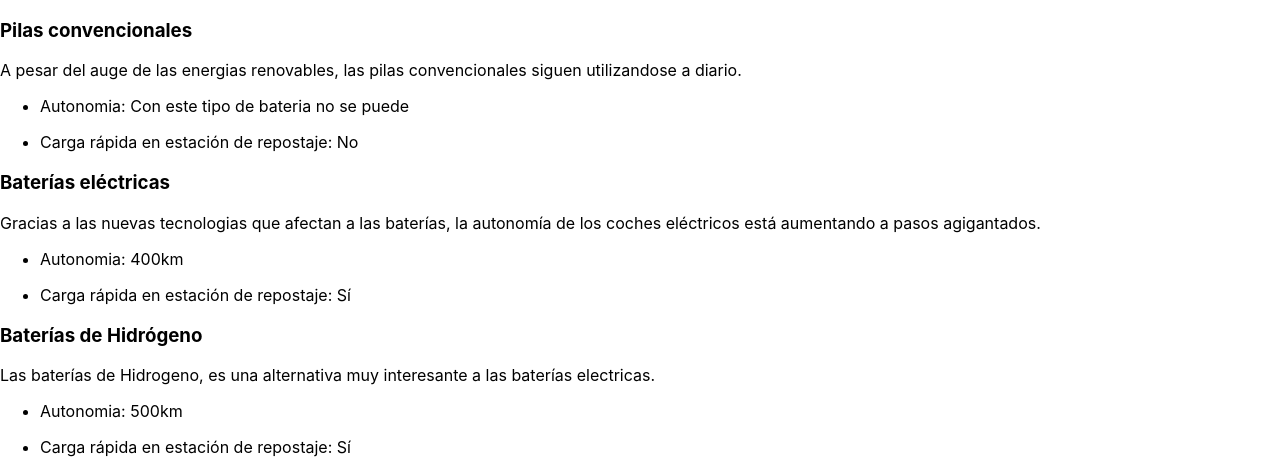
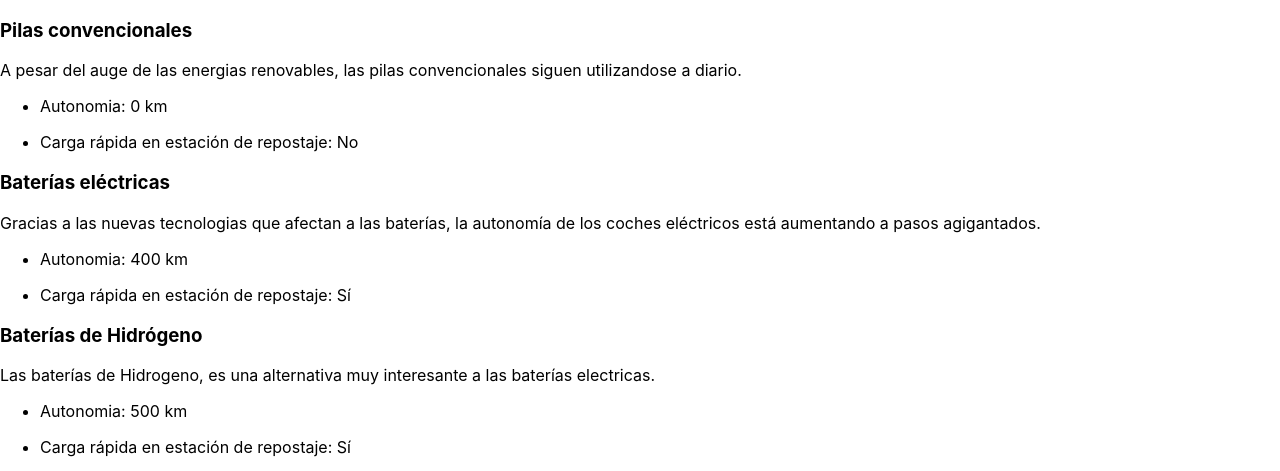
Before and after one commit to rvn87/cursoreact, a React (Create React App) app: page / in a window 1280 px wide. Shown: the top 471 px of the page. Built offline with nearby package versions, Linux system fonts and the light colour scheme.

Commit message:
Prop-Types

```diff
--- a/package.json
+++ b/package.json
@@ -6,6 +6,7 @@
     "@testing-library/jest-dom": "^5.16.5",
     "@testing-library/react": "^13.4.0",
     "@testing-library/user-event": "^13.5.0",
+    "prop-type": "^0.0.1",
     "react": "^18.2.0",
     "react-dom": "^18.2.0",
     "react-scripts": "5.0.1",
--- a/src/Componentes/Autonomia.jsx
+++ b/src/Componentes/Autonomia.jsx
@@ -1,4 +1,5 @@
 import React, { Component } from 'react';
+import PropTypes from 'prop-types';
 
 class Autonomia extends Component{
 
@@ -6,11 +7,15 @@ class Autonomia extends Component{
         return (
         <>
             <ul>
-                <li>Autonomia: { this.props.km }</li>
+                <li>Autonomia: { this.props.km } km</li>
             </ul>
         </>
         )
     }
 }
 
+Autonomia.propTypes = {
+    km: PropTypes.number.isRequired
+}
+
 export default Autonomia;
--- a/src/Componentes/Baterias.jsx
+++ b/src/Componentes/Baterias.jsx
@@ -10,7 +10,7 @@ function BateriasLitio() {
             Gracias a las nuevas tecnologias que afectan a las baterías,
             la autonomía de los coches eléctricos está aumentando a pasos agigantados.
             </p>
-            <Autonomia km='400km' />
+            <Autonomia km={ 400 } />
             <Carga carga="Sí" />
         </div>
     );
--- a/src/Componentes/Hidrogeno.jsx
+++ b/src/Componentes/Hidrogeno.jsx
@@ -14,7 +14,7 @@ class Hidrogeno extends React.PureComponent{
         <div>
           <h3>Baterías de Hidrógeno</h3>
           <p>Las baterías de Hidrogeno, es una alternativa muy interesante a las baterías electricas.</p>
-          <Autonomia km='500km' />
+          <Autonomia km={ 500 } />
           <Carga carga="Sí" />
           <img style={ styles }
           src='https://www.magnuscmd.com/wp-content/uploads/2019/06/Featured.jpg' alt=''></img>
--- a/src/Componentes/Pilas.jsx
+++ b/src/Componentes/Pilas.jsx
@@ -10,7 +10,7 @@ function PilasConvencionales() {
                 A pesar del auge de las energias renovables,
                 las pilas convencionales siguen utilizandose a diario.
             </p>
-            <Autonomia km='Con este tipo de bateria no se puede' />
+            <Autonomia km={ 0 } />
             <Carga carga="No" />
         </div>
     );
```
Also changed, not shown: 1 other file (tests, documents, lock files or other folders).
